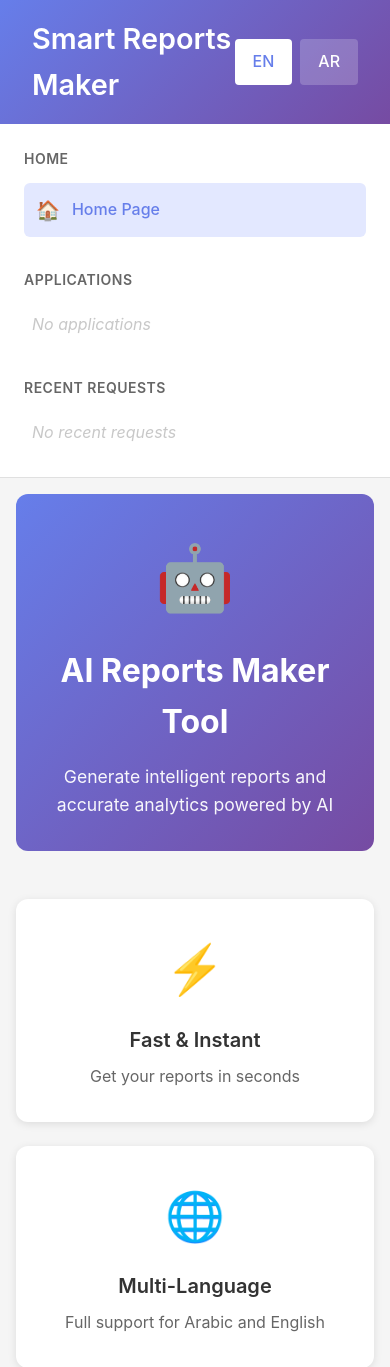
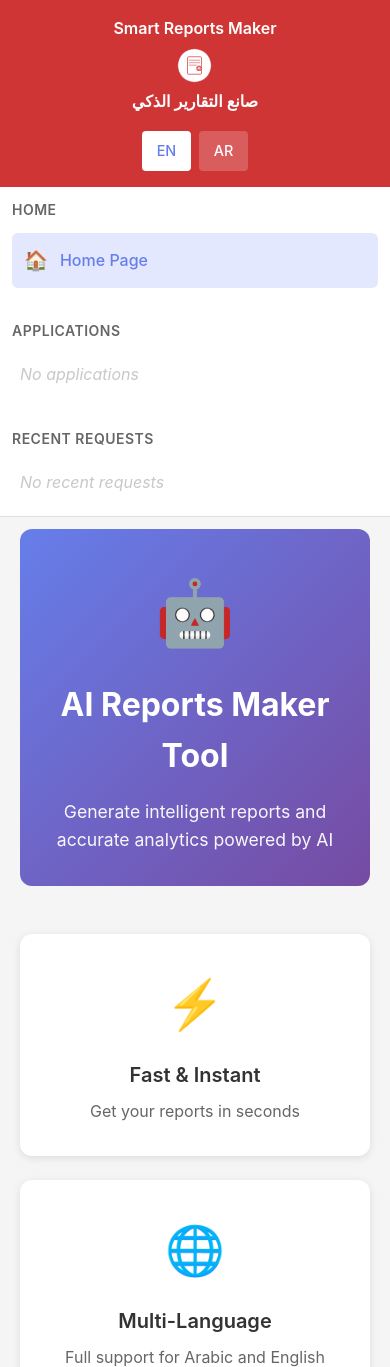
Before and after one commit to mtawfig/ReportsMakerAITool, an ASP.NET Core app: page / in a window 390 px wide. Shown: the top 1367 px of the page. Run offline with ASP.NET Core 8, Linux system fonts and the light colour scheme; data that the repository does not hold is empty; some libraries are stand-ins or nearby versions.

Commit message:
Redesign layout: wider sidebar and content with new navbar design
- Increase sidebar width from 280px to 320px for better content display
- Expand main container to full width with reduced edge spacing
- Update content area padding for more efficient space usage
- Redesign top navbar with centered bilingual branding:
  - Display both English and Arabic names simultaneously
  - Add logo image between language names
  - Change navbar background to rgba(205,33,34,.9)
- Add SVG logo placeholder for branding
- Improve responsive design with breakpoints:
  - Desktop: Full layout with wider sidebar (320px)
  - Tablet (1024px): Moderate sidebar (280px)
  - Mobile (768px): Stacked layout
  - Small mobile (480px): Compact layout
- Maintain professional appearance across all screen sizes

```diff
--- a/AIReportsTool.Web/Views/Shared/_Layout.cshtml
+++ b/AIReportsTool.Web/Views/Shared/_Layout.cshtml
@@ -11,7 +11,11 @@
         <!-- Header -->
         <header class="header">
             <div class="header-content">
-                <h1 class="title">@(ViewBag.Language == "ar" ? "صانع التقارير الذكي" : "Smart Reports Maker")</h1>
+                <h1 class="title">
+                    <span class="app-name-en">Smart Reports Maker</span>
+                    <img src="~/images/logo.svg" alt="Logo" class="app-logo" />
+                    <span class="app-name-ar">صانع التقارير الذكي</span>
+                </h1>
                 <div class="language-toggle">
                     <a href="/Language/Switch?lang=en" class="lang-btn @(ViewBag.Language == "en" ? "active" : "")" title="English">
                         EN
--- a/AIReportsTool.Web/wwwroot/css/site.css
+++ b/AIReportsTool.Web/wwwroot/css/site.css
@@ -26,9 +26,9 @@ body {
 
 /* Header */
 .header {
-    background: linear-gradient(135deg, #667eea 0%, #764ba2 100%);
+    background: rgba(205, 33, 34, 0.9);
     color: white;
-    padding: 1rem 2rem;
+    padding: 1rem 1rem;
     box-shadow: 0 2px 4px rgba(0, 0, 0, 0.1);
 }
 
@@ -36,11 +36,33 @@ body {
     display: flex;
     justify-content: space-between;
     align-items: center;
-    max-width: 1400px;
-    margin: 0 auto;
+    max-width: 100%;
+    margin: 0;
+    padding: 0 0.5rem;
 }
 
 .title {
+    font-size: 1.8rem;
+    font-weight: 600;
+    display: flex;
+    align-items: center;
+    gap: 1rem;
+    flex: 1;
+    justify-content: center;
+}
+
+.app-logo {
+    height: 50px;
+    width: auto;
+    object-fit: contain;
+}
+
+.app-name-en {
+    font-size: 1.8rem;
+    font-weight: 600;
+}
+
+.app-name-ar {
     font-size: 1.8rem;
     font-weight: 600;
 }
@@ -75,17 +97,18 @@ body {
 .main-container {
     display: flex;
     flex: 1;
-    max-width: 1400px;
-    margin: 0 auto;
+    max-width: 100%;
+    margin: 0;
     width: 100%;
+    gap: 0;
 }
 
 /* Sidebar */
 .sidebar {
-    width: 280px;
+    width: 320px;
     background: white;
     border-right: 1px solid #e0e0e0;
-    padding: 1.5rem;
+    padding: 1.5rem 1rem;
     overflow-y: auto;
 }
 
@@ -212,13 +235,15 @@ body {
 /* Main Content */
 .content {
     flex: 1;
-    padding: 2rem;
+    padding: 1.5rem 1rem;
     overflow-y: auto;
+    max-width: 100%;
 }
 
 .home-content {
-    max-width: 900px;
-    margin: 0 auto;
+    max-width: 100%;
+    margin: 0;
+    padding: 0 1rem;
 }
 
 .welcome-section {
@@ -610,7 +635,68 @@ textarea.form-control {
 }
 
 /* Responsive Design */
+
+/* Tablet and Medium Screens (769px - 1024px) */
+@media (max-width: 1024px) {
+    .sidebar {
+        width: 280px;
+    }
+
+    .content {
+        padding: 1.5rem;
+    }
+
+    .home-content {
+        padding: 0 0.5rem;
+    }
+
+    .title {
+        font-size: 1.5rem;
+    }
+
+    .app-name-en,
+    .app-name-ar {
+        font-size: 1.5rem;
+    }
+
+    .app-logo {
+        height: 45px;
+    }
+}
+
+/* Mobile Devices (max-width: 768px) */
 @media (max-width: 768px) {
+    .header {
+        padding: 0.75rem 0.5rem;
+    }
+
+    .header-content {
+        flex-direction: column;
+        gap: 1rem;
+        padding: 0.25rem;
+    }
+
+    .title {
+        flex-direction: column;
+        gap: 0.5rem;
+        text-align: center;
+        font-size: 1.2rem;
+    }
+
+    .app-name-en,
+    .app-name-ar {
+        font-size: 1.2rem;
+    }
+
+    .app-logo {
+        height: 40px;
+    }
+
+    .language-toggle {
+        width: 100%;
+        justify-content: center;
+    }
+
     .main-container {
         flex-direction: column;
     }
@@ -619,6 +705,7 @@ textarea.form-control {
         width: 100%;
         border-right: none;
         border-bottom: 1px solid #e0e0e0;
+        padding: 1rem;
     }
 
     [dir="rtl"] .sidebar {
@@ -630,12 +717,46 @@ textarea.form-control {
         padding: 1rem;
     }
 
+    .home-content {
+        padding: 0 0.5rem;
+    }
+
     .form-actions {
         flex-direction: column;
     }
 
     .btn {
         width: 100%;
+    }
+}
+
+/* Small Mobile Devices (max-width: 480px) */
+@media (max-width: 480px) {
+    .title {
+        font-size: 1rem;
+        gap: 0.4rem;
+    }
+
+    .app-name-en,
+    .app-name-ar {
+        font-size: 1rem;
+    }
+
+    .app-logo {
+        height: 35px;
+    }
+
+    .sidebar {
+        padding: 0.75rem;
+    }
+
+    .content {
+        padding: 0.75rem;
+    }
+
+    .lang-btn {
+        padding: 0.4rem 0.8rem;
+        font-size: 0.9rem;
     }
 }
 
```
Also changed, not shown: AIReportsTool.Web/wwwroot/images/logo.svg (added).
